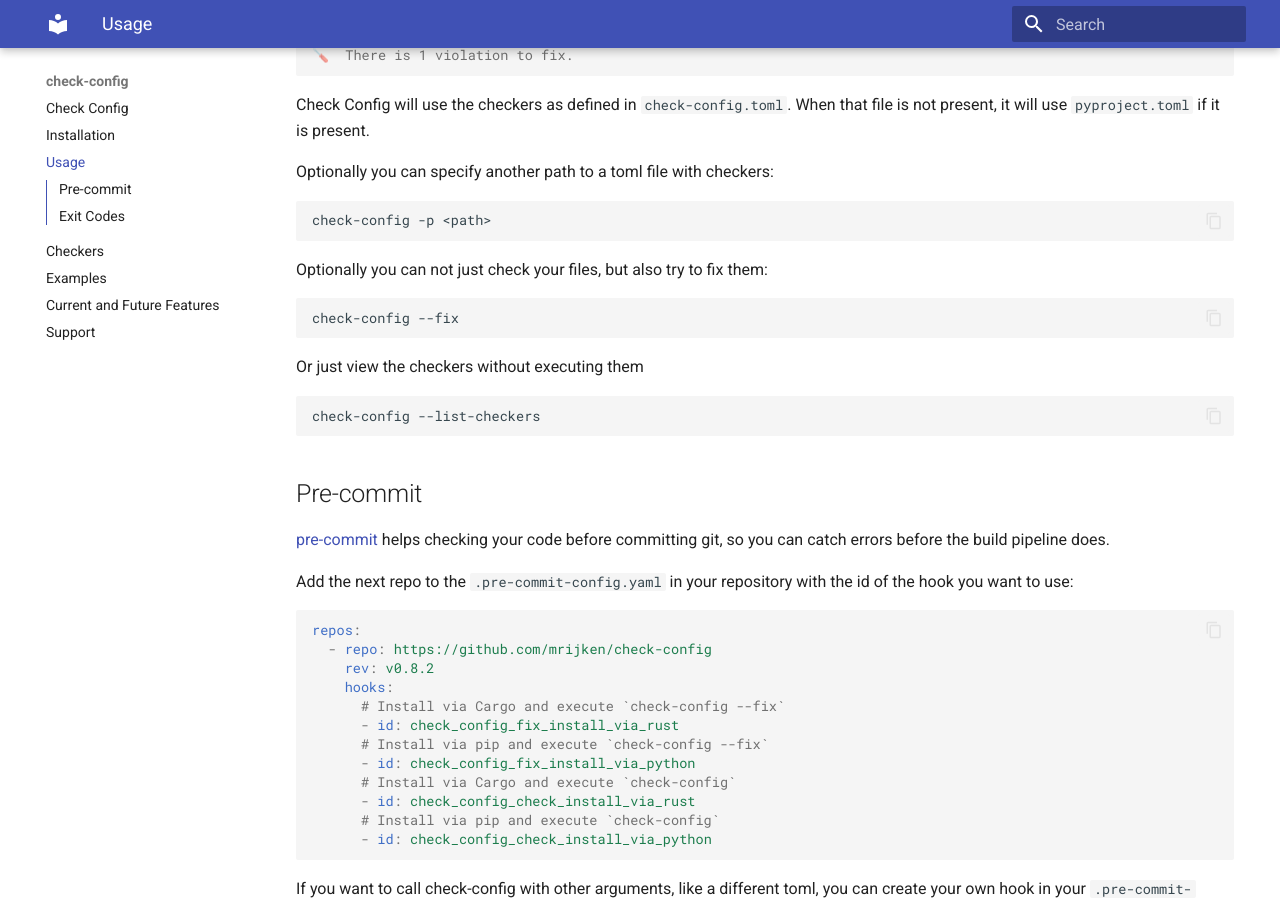
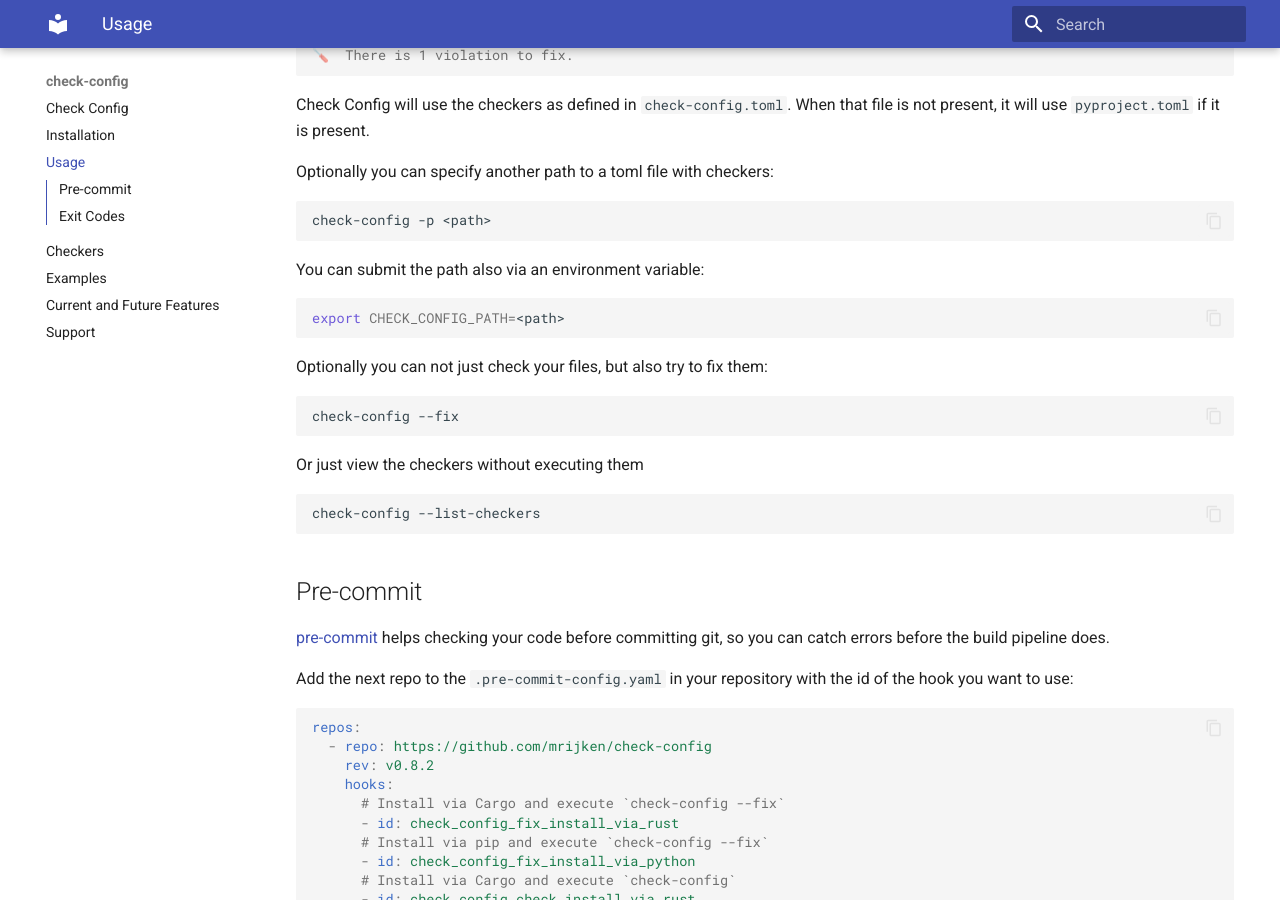
Before and after one commit to mrijken/check-config, an MkDocs documentation site: the page built from docs/usage.md, in a window 1280 px wide and 900 px high, scrolled down 1386 px. Built offline with MkDocs 1.6.1 and Material for MkDocs 9.7.7, drawn with Linux system fonts in a browser that asks for light colours.

Commit message:
update doc

````diff
--- a/docs/usage.md
+++ b/docs/usage.md
@@ -84,6 +84,12 @@ Optionally you can specify another path to a toml file with checkers:
 check-config -p <path>
 ```
 
+You can submit the path also via an environment variable:
+
+```shell
+export CHECK_CONFIG_PATH=<path>
+```
+
 Optionally you can not just check your files, but also try to fix them:
 
 ```shell
````
Also changed, not shown: CHANGES.md (+4 -0 lines).
